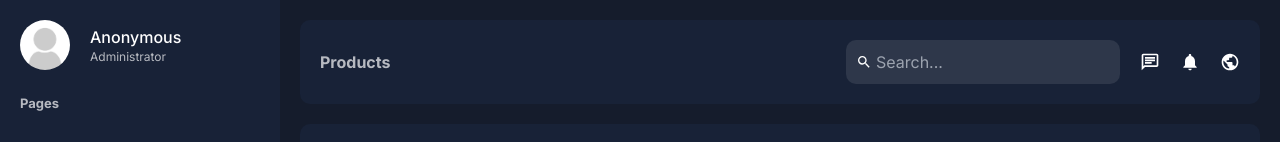
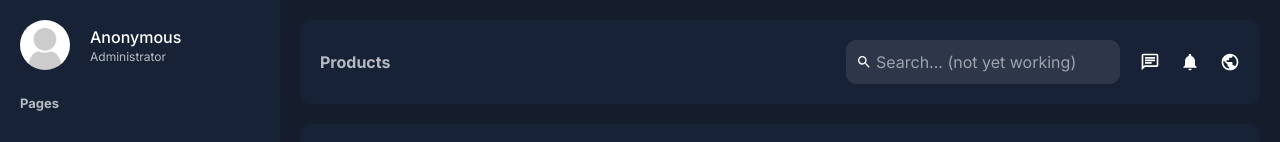
Before and after one commit to biniruu/admin-dashboard-nextjs14, a Next.js app: page /dashboard/products in a window 1280 px wide. Shown: the top 142 px of the page. Built offline with nearby package versions, Linux system fonts and the light colour scheme; no server answers; the database is empty.

Commit message:
feat: set placeholder in searchbar in Navbar
add (not yet working) text and a comment

```diff
--- a/src/components/navbar/Navbar.tsx
+++ b/src/components/navbar/Navbar.tsx
@@ -12,11 +12,12 @@ function Navbar() {
       <div className="flex items-center gap-5">
         <div className="flex items-center gap-1 rounded-default bg-[#2e374a] p-[0.625rem]">
           <MdSearch />
+          {/* TODO: Make sure it can be working. */}
           <input
             type="text"
             name="search"
             id="search"
-            placeholder="Search..."
+            placeholder="Search... (not yet working)"
             className="border-none bg-transparent text-text"
           />
         </div>
```
